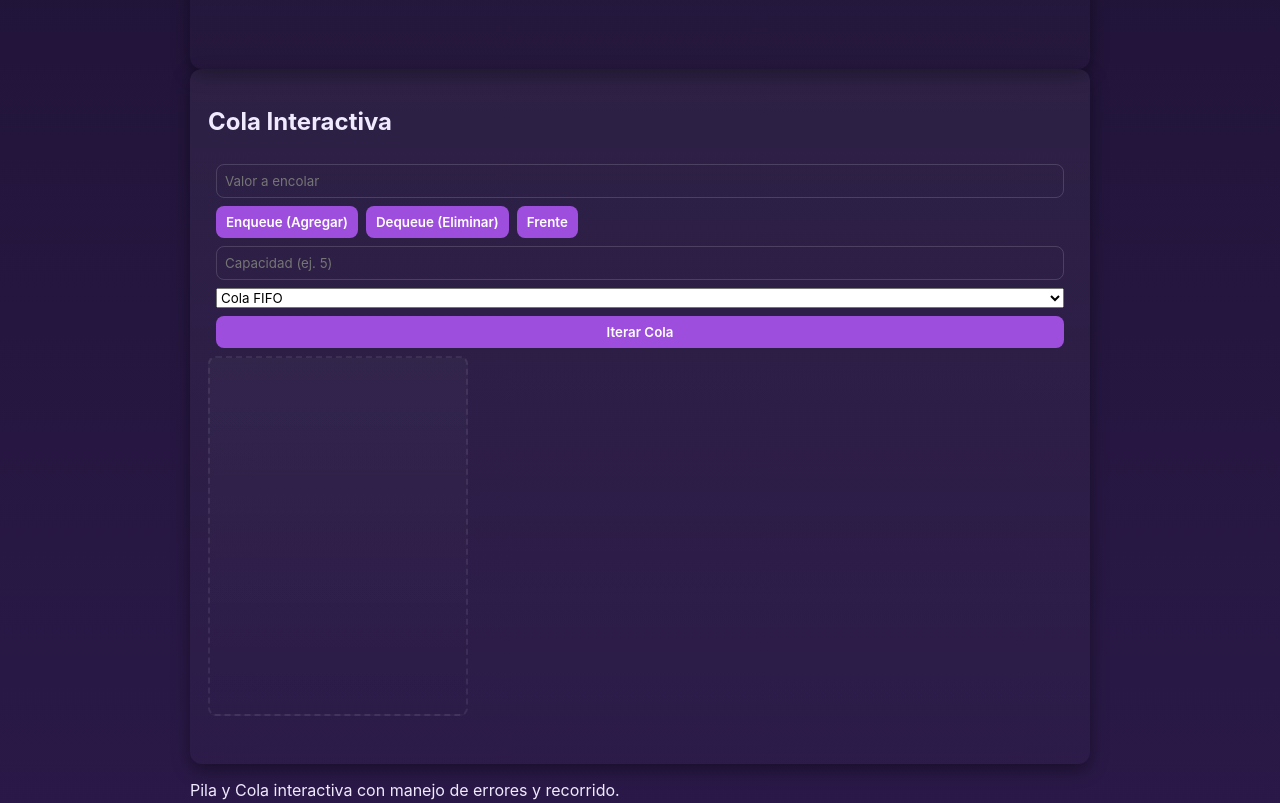
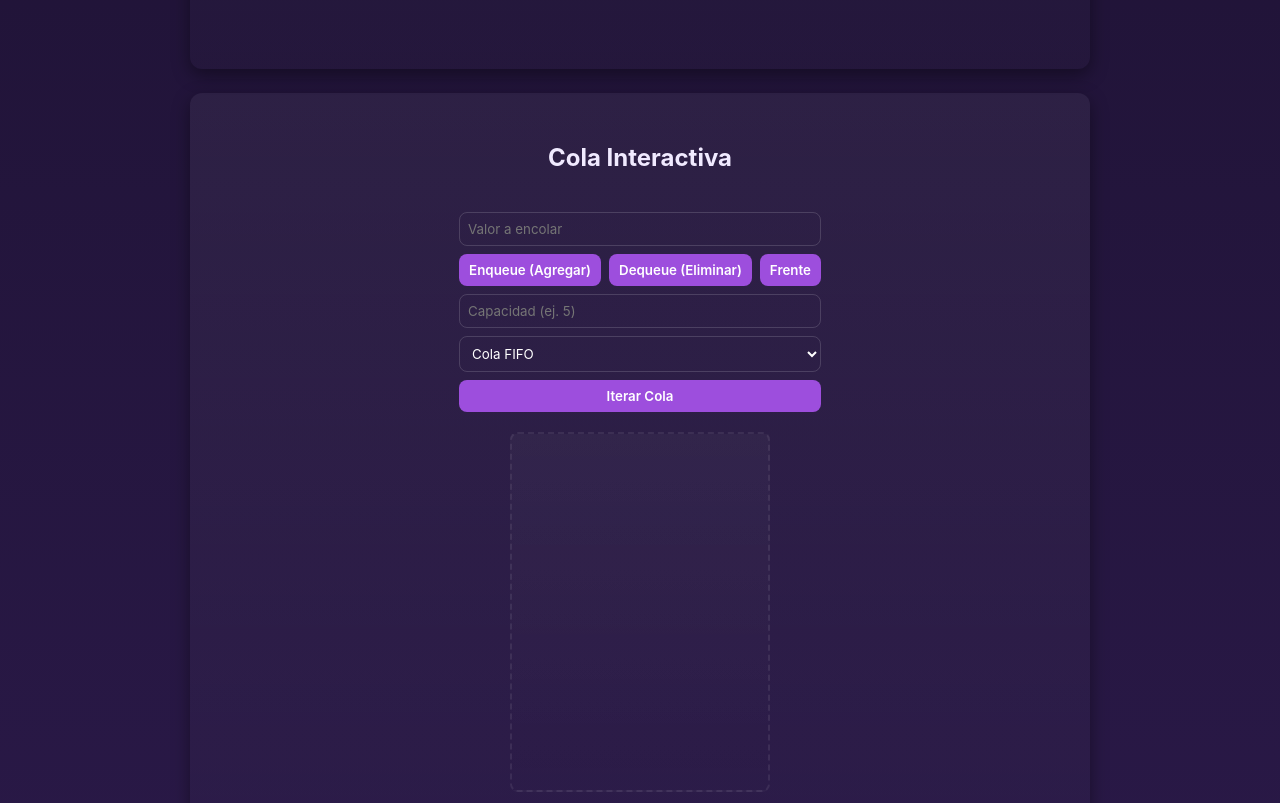
Before and after one commit to RAGOmcg/pilas2, a plain HTML site: page index.html in a window 1280 px wide. Shown: the part 752-1555 px from the top of the page. Drawn offline with Linux system fonts and the light colour scheme.

Commit message:
Update styles.css
Removed redundant styles and added margin to .card.

```diff
--- a/styles.css
+++ b/styles.css
@@ -23,24 +23,18 @@
   margin: 0 auto;
 }
 
-    h1 {
-      margin: 0;
-      font-size: 22px;
-    }
-
-    p.lead {
-      color: var(--muted);
-      margin: 6px 0 18px;
-    }
+h1 { margin: 0; font-size: 22px; }
+p.lead { color: var(--muted); margin: 6px 0 18px; }
 
 .card {
   background: linear-gradient(180deg, rgba(255,255,255,0.05), rgba(255,255,255,0.01));
   padding: 18px;
   border-radius: 12px;
   box-shadow: 0 6px 18px rgba(0,0,0,0.4);
+  margin-bottom: 24px;
 }
 
-    .stack-area {
+.stack-area, .queue-area {
   display: flex;
   flex-direction: column;
   align-items: center;
@@ -88,7 +82,7 @@
   padding: 8px;
 }
 
-    .controls input {
+.controls input, .controls select {
   width: 100%;
   padding: 8px;
   border-radius: 8px;
@@ -114,9 +108,7 @@
   transition: background 0.3s;
 }
 
-    button:hover {
-      background: #b572f5;
-    }
+button:hover { background: #b572f5; }
 
 .msg {
   padding: 10px;
```
Lines whose indentation alone changed are shown as unchanged.
